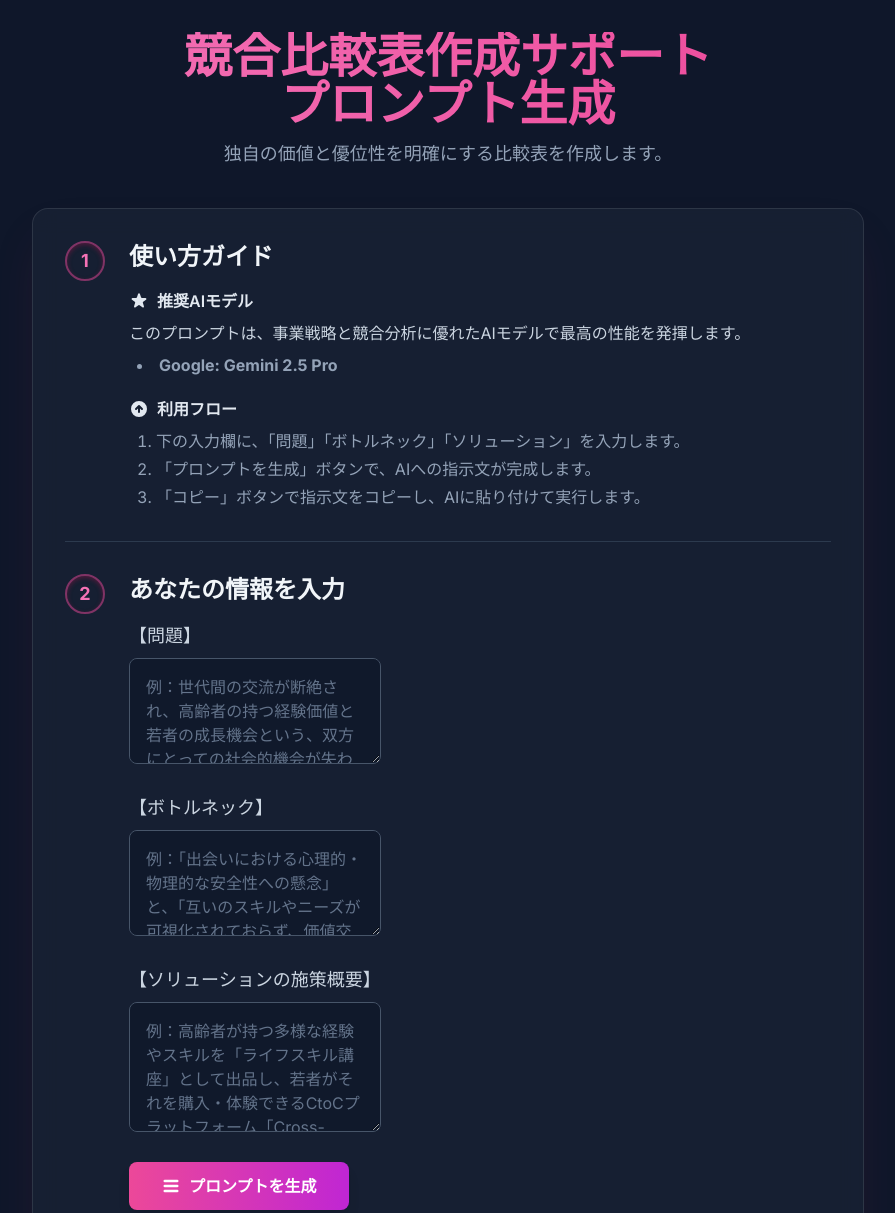
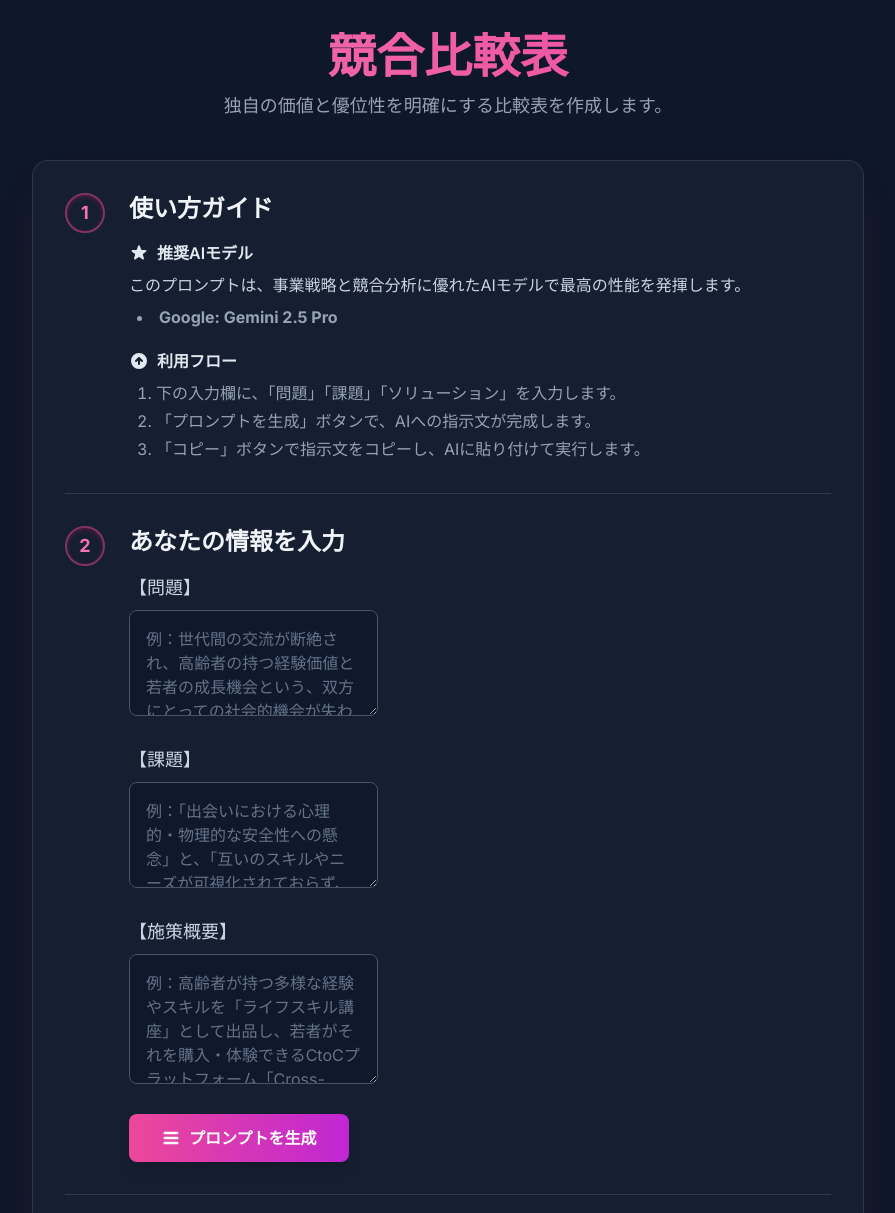
Before and after one commit to Mao925/competitor-comparison, a plain HTML site: page index.html in a window 1280 px wide. Shown: the top 1213 px of the page, without its empty margins (192-1087 px from the left). Drawn offline with nearby package versions, Linux system fonts and the light colour scheme.

Commit message:
Update index.html

```diff
--- a/index.html
+++ b/index.html
@@ -3,7 +3,7 @@
 <head>
     <meta charset="UTF-8">
     <meta name="viewport" content="width=device-width, initial-scale=1.0">
-    <title>競合比較表作成サポートプロンプト生成用</title>
+    <title>競合比較表作成プロンプト</title>
     <script src="https://cdn.tailwindcss.com"></script>
     <link rel="preconnect" href="https://fonts.googleapis.com">
     <link rel="preconnect" href="https://fonts.gstatic.com" crossorigin>
@@ -53,7 +53,7 @@
     <div class="container mx-auto max-w-4xl p-4 sm:p-6 md:p-8 min-h-screen flex flex-col justify-center">
 
         <header class="text-center mb-10 fade-in">
-            <h1 class="text-4xl sm:text-5xl font-bold text-gradient mb-3">競合比較表作成サポート<br>プロンプト生成</h1>
+            <h1 class="text-4xl sm:text-5xl font-bold text-gradient mb-3">競合比較表</h1>
             <p class="text-slate-400 text-lg">独自の価値と優位性を明確にする比較表を作成します。</p>
         </header>
 
@@ -82,7 +82,7 @@
                                     利用フロー
                                 </h3>
                                 <ol class="list-decimal list-inside mt-2 pl-2 space-y-1 text-slate-400">
-                                     <li>下の入力欄に、「問題」「ボトルネック」「ソリューション」を入力します。</li>
+                                     <li>下の入力欄に、「問題」「課題」「ソリューション」を入力します。</li>
                                     <li>「プロンプトを生成」ボタンで、AIへの指示文が完成します。</li>
                                     <li>「コピー」ボタンで指示文をコピーし、AIに貼り付けて実行します。</li>
                                 </ol>
@@ -106,11 +106,11 @@
                                 <textarea id="problemInput" rows="3" class="w-full p-4 bg-slate-900/70 border border-slate-600 rounded-lg text-slate-200 placeholder-slate-500 transition duration-150 focus-ring-gradient" placeholder="例：世代間の交流が断絶され、高齢者の持つ経験価値と若者の成長機会という、双方にとっての社会的機会が失われていること。"></textarea>
                             </div>
                             <div>
-                                <label for="bottleneckInput" class="block text-lg font-medium text-slate-300 mb-2">【ボトルネック】</label>
+                                <label for="bottleneckInput" class="block text-lg font-medium text-slate-300 mb-2">【課題】</label>
                                 <textarea id="bottleneckInput" rows="3" class="w-full p-4 bg-slate-900/70 border border-slate-600 rounded-lg text-slate-200 placeholder-slate-500 transition duration-150 focus-ring-gradient" placeholder="例：「出会いにおける心理的・物理的な安全性への懸念」と、「互いのスキルやニーズが可視化されておらず、価値交換の機会を発見できない」という二つの障壁が存在すること。"></textarea>
                             </div>
                              <div>
-                                <label for="solutionInput" class="block text-lg font-medium text-slate-300 mb-2">【ソリューションの施策概要】</label>
+                                <label for="solutionInput" class="block text-lg font-medium text-slate-300 mb-2">【施策概要】</label>
                                 <textarea id="solutionInput" rows="4" class="w-full p-4 bg-slate-900/70 border border-slate-600 rounded-lg text-slate-200 placeholder-slate-500 transition duration-150 focus-ring-gradient" placeholder="例：高齢者が持つ多様な経験やスキルを「ライフスキル講座」として出品し、若者がそれを購入・体験できるCtoCプラットフォーム「Cross-Time」を提供する。"></textarea>
                             </div>
                         </div>
```
